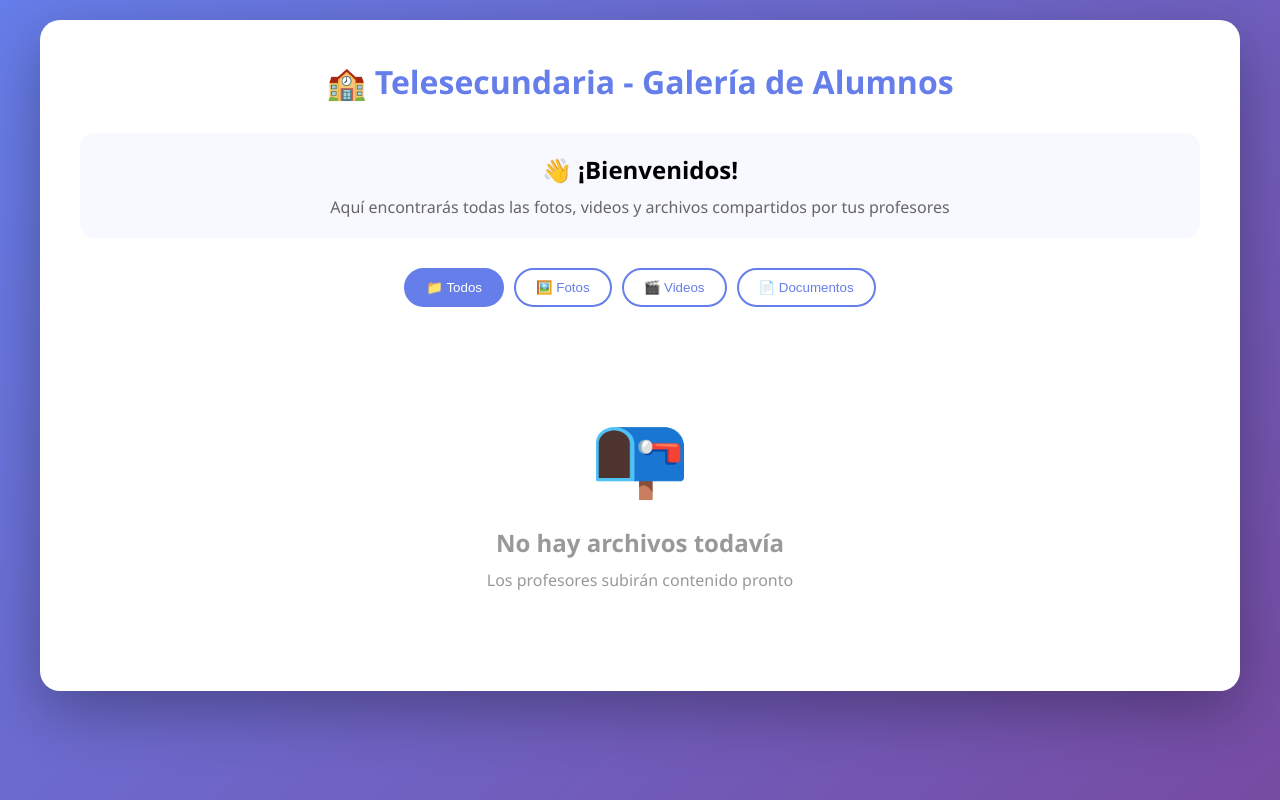
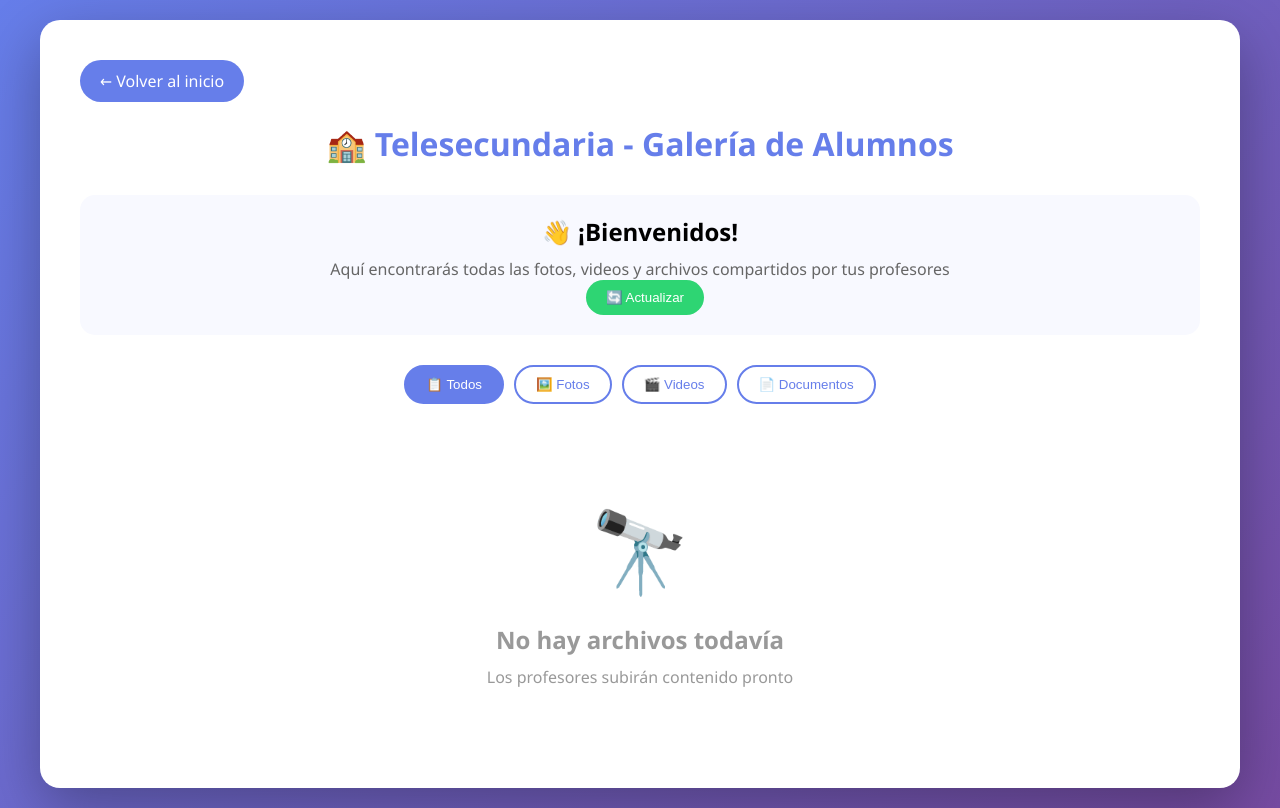
Before and after one commit to ceronponcejesussalatiel-a11y/galeria-telesecundaria, a plain HTML site: page galeria-alumnos.html in a window 1280 px wide. Drawn offline with Linux system fonts and the light colour scheme.

Commit message:
Enhance gallery with back button and refresh feature
Added a back button and refresh functionality to the gallery page. Updated the gallery loading mechanism to fetch files from a different source.

```diff
--- a/galeria-alumnos.html
+++ b/galeria-alumnos.html
@@ -39,6 +39,21 @@
             border-radius: 15px;
             margin-bottom: 30px;
             text-align: center;
+        }
+
+        .back-btn {
+            display: inline-block;
+            background: #667eea;
+            color: white;
+            padding: 10px 20px;
+            border-radius: 25px;
+            text-decoration: none;
+            margin-bottom: 20px;
+            transition: transform 0.2s;
+        }
+
+        .back-btn:hover {
+            transform: translateY(-2px);
         }
 
         .gallery {
@@ -191,19 +206,36 @@
             font-size: 40px;
             cursor: pointer;
         }
+
+        .refresh-btn {
+            background: #2ed573;
+            color: white;
+            border: none;
+            padding: 10px 20px;
+            border-radius: 25px;
+            cursor: pointer;
+            margin-left: 10px;
+        }
+
+        .refresh-btn:hover {
+            background: #26de81;
+        }
     </style>
 </head>
 <body>
     <div class="container">
+        <a href="index.html" class="back-btn">← Volver al inicio</a>
+
         <h1>🏫 Telesecundaria - Galería de Alumnos</h1>
 
         <div class="welcome">
             <h2>👋 ¡Bienvenidos!</h2>
             <p style="margin-top: 10px; color: #666;">Aquí encontrarás todas las fotos, videos y archivos compartidos por tus profesores</p>
+            <button onclick="loadGallery()" class="refresh-btn">🔄 Actualizar</button>
         </div>
 
         <div class="filter-bar">
-            <button class="filter-btn active" onclick="filterGallery('all')">📁 Todos</button>
+            <button class="filter-btn active" onclick="filterGallery('all')">📋 Todos</button>
             <button class="filter-btn" onclick="filterGallery('image')">🖼️ Fotos</button>
             <button class="filter-btn" onclick="filterGallery('video')">🎬 Videos</button>
             <button class="filter-btn" onclick="filterGallery('raw')">📄 Documentos</button>
@@ -220,18 +252,20 @@
     </div>
 
     <script>
-        const CLOUD_NAME = 'dfjsi5qq9';
         let allFiles = [];
         let currentFilter = 'all';
 
         async function loadGallery() {
-            // Cargar desde localStorage (archivos subidos por profesores)
-            const uploadedFiles = JSON.parse(localStorage.getItem('uploadedFiles') || '[]');
-
-            setTimeout(() => {
-                allFiles = uploadedFiles;
+            try {
+                const result = await window.storage.get('telesecundaria-files', true);
+                allFiles = result ? JSON.parse(result.value) : [];
+                console.log('Archivos cargados:', allFiles.length);
                 displayGallery(allFiles);
-            }, 500);
+            } catch (error) {
+                console.log('No hay archivos aún');
+                allFiles = [];
+                displayGallery([]);
+            }
         }
 
         function displayGallery(files) {
@@ -240,7 +274,7 @@
             if (files.length === 0) {
                 gallery.innerHTML = `
                     <div class="empty" style="grid-column: 1/-1;">
-                        <div class="empty-icon">📭</div>
+                        <div class="empty-icon">🔭</div>
                         <h2>No hay archivos todavía</h2>
                         <p style="margin-top: 10px;">Los profesores subirán contenido pronto</p>
                     </div>
@@ -295,13 +329,11 @@
         function filterGallery(type) {
             currentFilter = type;
 
-            // Actualizar botones activos
             document.querySelectorAll('.filter-btn').forEach(btn => {
                 btn.classList.remove('active');
             });
             event.target.classList.add('active');
 
-            // Filtrar archivos
             if (type === 'all') {
                 displayGallery(allFiles);
             } else {
```
